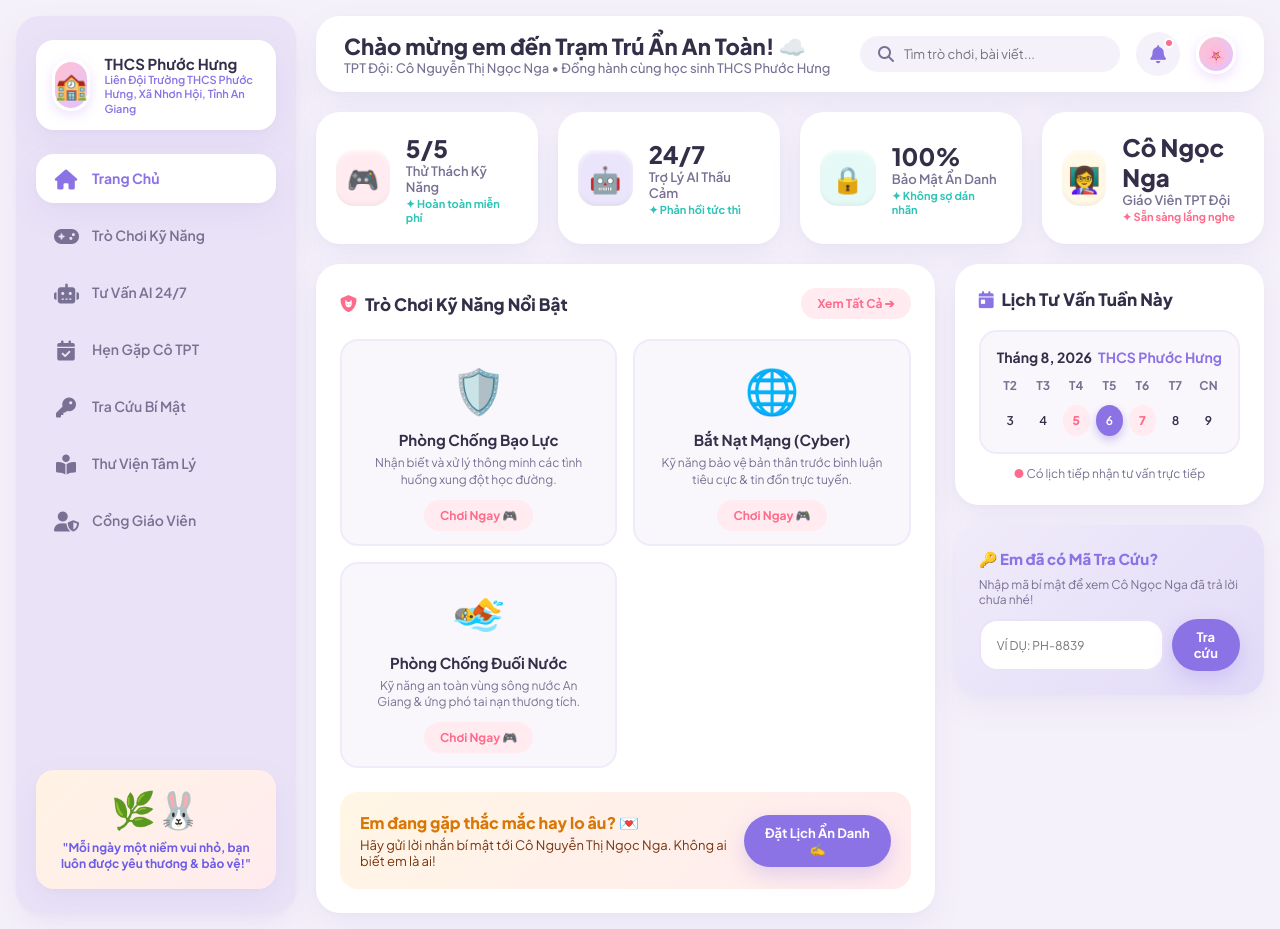
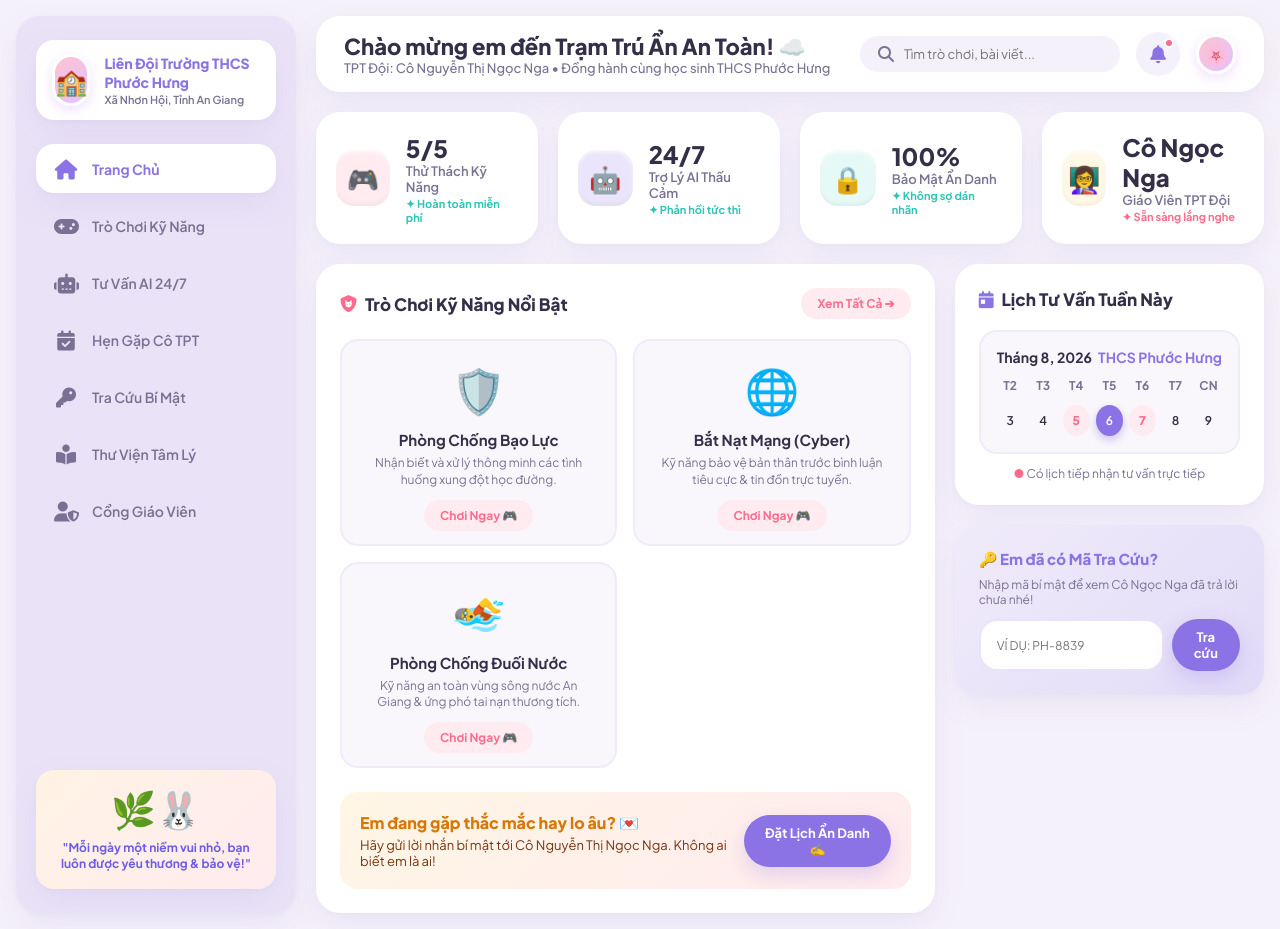
Before and after one commit to winphuochung/tamlihocsinh, a website: page index.html in a window 1280 px wide. Drawn offline with Linux system fonts and the light colour scheme.

Commit message:
Làm nổi bật dòng chữ Liên Đội Trường THCS Phước Hưng và bỏ tiêu đề đen THCS Phước Hưng ở Sidebar

```diff
--- a/index.html
+++ b/index.html
@@ -17,8 +17,8 @@
         <div class="profile-card">
           <div class="avatar-3d">🏫</div>
           <div class="profile-info">
-            <h3>THCS Phước Hưng</h3>
-            <p style="font-size: 11px; line-height: 1.3;">Liên Đội Trường THCS Phước Hưng, Xã Nhơn Hội, Tỉnh An Giang</p>
+            <h3 style="font-size: 14px; font-weight: 800; color: var(--primary-lavender); line-height: 1.3;">Liên Đội Trường THCS Phước Hưng</h3>
+            <p style="font-size: 11px; color: var(--text-muted); font-weight: 600; margin-top: 2px;">Xã Nhơn Hội, Tỉnh An Giang</p>
           </div>
         </div>
 
```
